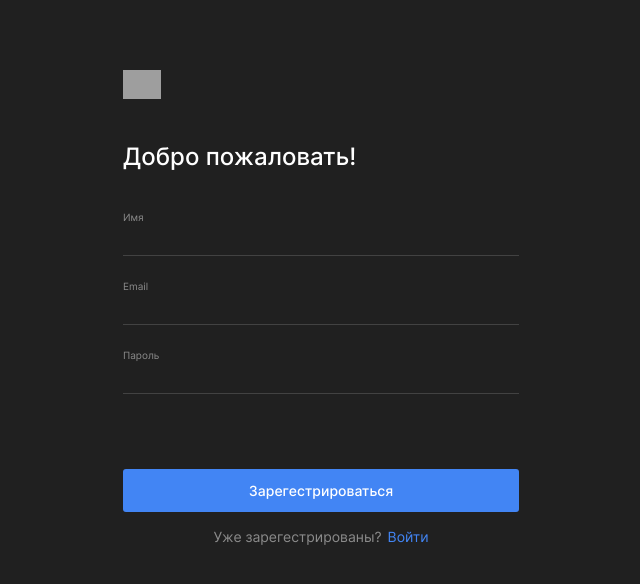
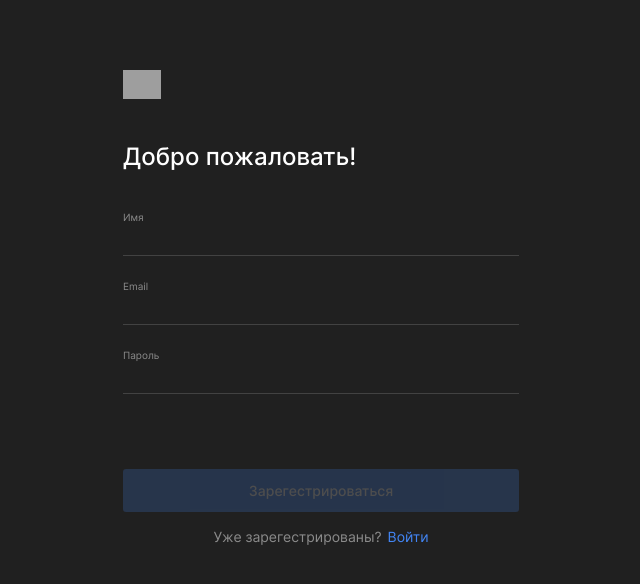
Before and after one commit to Rudokopov/app-explorer-movies-frontend, a React (Create React App) app: page /signup in a window 1280 px wide. Shown: the top 584 px of the page, without its empty margins (319-959 px from the left). Built offline with nearby package versions, Linux system fonts and the light colour scheme; grey boxes are pictures that could not be loaded; the HTML template or start-up script is replaced by a standard one.

Commit message:
feat: Добавлена валидация всем формам, теперь при совпадении имени и почты невозможно отправить запрос на изменение данных, улучшен UX

```diff
--- a/src/components/App.tsx
+++ b/src/components/App.tsx
@@ -66,7 +66,6 @@ const App: React.FC = () => {
         if (res && Status.SUCCESS) {
           alert(`Вы успешно зарегестрировались!`);
           const token = res.payload as LoginResponse;
-          console.log(token);
           localStorage.setItem("jwt", token.token);
           getUser();
 
--- a/src/components/SubmitForm/index.tsx
+++ b/src/components/SubmitForm/index.tsx
@@ -1,4 +1,4 @@
-import React, { useState } from "react";
+import React, { useEffect, useState } from "react";
 import logo from "../../images/logo.svg";
 import styles from "./submitform.module.scss";
 import { Link } from "react-router-dom";
@@ -22,6 +22,19 @@ const UserForm: React.FC<UserFormProps> = (props) => {
   const [password, setPassword] = useState<string>("");
   const [emailError, setEmailError] = useState<string>("");
   const [passwordError, setPasswordError] = useState<string>("");
+  const [isValid, setValid] = useState<boolean>(true);
+
+  useEffect(() => {
+    const isFormValid = () => {
+      if (formType === "reg") {
+        return !!(name && email && password && !emailError && !passwordError);
+      } else {
+        return !!(email && password && !emailError && !passwordError);
+      }
+    };
+
+    setValid(!isFormValid());
+  }, [name, email, password, emailError, passwordError, formType]);
 
   const validateEmail = (value: string) => {
     const emailPattern = /^[^\s@]+@[^\s@]+\.[^\s@]+$/;
@@ -41,7 +54,8 @@ const UserForm: React.FC<UserFormProps> = (props) => {
   };
 
   const onChangeName = (evt: React.ChangeEvent<HTMLInputElement>) => {
-    if (evt.target.value.includes(" ")) {
+    if (evt.target.value.charAt(0) === " ") {
+      alert("Первый символ не может быть пробелом");
       return;
     }
     setName(evt.target.value);
@@ -53,9 +67,11 @@ const UserForm: React.FC<UserFormProps> = (props) => {
   };
 
   const onChangePassword = (evt: React.ChangeEvent<HTMLInputElement>) => {
-    if (evt.target.value.includes(" ")) {
+    if (evt.target.value.charAt(0) === " ") {
+      alert("Первый символ не может быть пробелом");
       return;
     }
+
     setPassword(evt.target.value);
     validatePassword(evt.target.value);
   };
@@ -77,9 +93,6 @@ const UserForm: React.FC<UserFormProps> = (props) => {
     if (Status.SUCCESS) {
       reseter();
     }
-    // if (Status.ERROR) {
-    //   alert(`Произошла ошибка, попробуйте войти позже`);
-    // } // херово работает, временно отключил
   };
 
   return (
@@ -149,7 +162,11 @@ const UserForm: React.FC<UserFormProps> = (props) => {
           </fieldset>
 
           <div className={styles.tools}>
-            <button className={styles.toolsSubmit} type="submit">
+            <button
+              className={styles.toolsSubmit}
+              disabled={isValid}
+              type="submit"
+            >
               {btnTitle}
             </button>
             {formType === "auth" ? (
--- a/src/components/SubmitForm/submitform.module.scss
+++ b/src/components/SubmitForm/submitform.module.scss
@@ -136,6 +136,18 @@
       padding: 15px 68px;
       font-size: 12px;
     }
+    &:disabled {
+      opacity: 0.2;
+      cursor: not-allowed;
+
+      &:focus {
+        border: none;
+      }
+
+      &:hover {
+        opacity: 0.2;
+      }
+    }
   }
 
   &Paragraph {
--- a/src/components/UserInfo/UserInfo.tsx
+++ b/src/components/UserInfo/UserInfo.tsx
@@ -25,20 +25,30 @@ const UserInfo: React.FC = () => {
     if (!emailPattern.test(value)) {
       setEmailError("Некорректный формат электронной почты");
       setCorrect(true);
-    } else {
-      setCorrect(false);
-      setEmailError("");
+      return;
     }
+    if (value === user.email) {
+      setCorrect(true);
+      return;
+    }
+
+    setCorrect(false);
+    setEmailError("");
   };
 
   const validateName = (value: string) => {
     if (value.length < 2) {
       setNameError("Имя не может быть короче двух символов");
       setCorrect(true);
-    } else {
-      setCorrect(false);
-      setNameError("");
+      return;
     }
+    if (value === user.name) {
+      setCorrect(true);
+      return;
+    }
+
+    setCorrect(false);
+    setNameError("");
   };
 
   useEffect(() => {
@@ -72,6 +82,7 @@ const UserInfo: React.FC = () => {
       if (currentUser) {
         dispatch(setUser(currentUser));
         setCorrect(true);
+        alert(`Информация успешно обновлена!`);
       }
     } catch (err: any) {
       alert(
```
